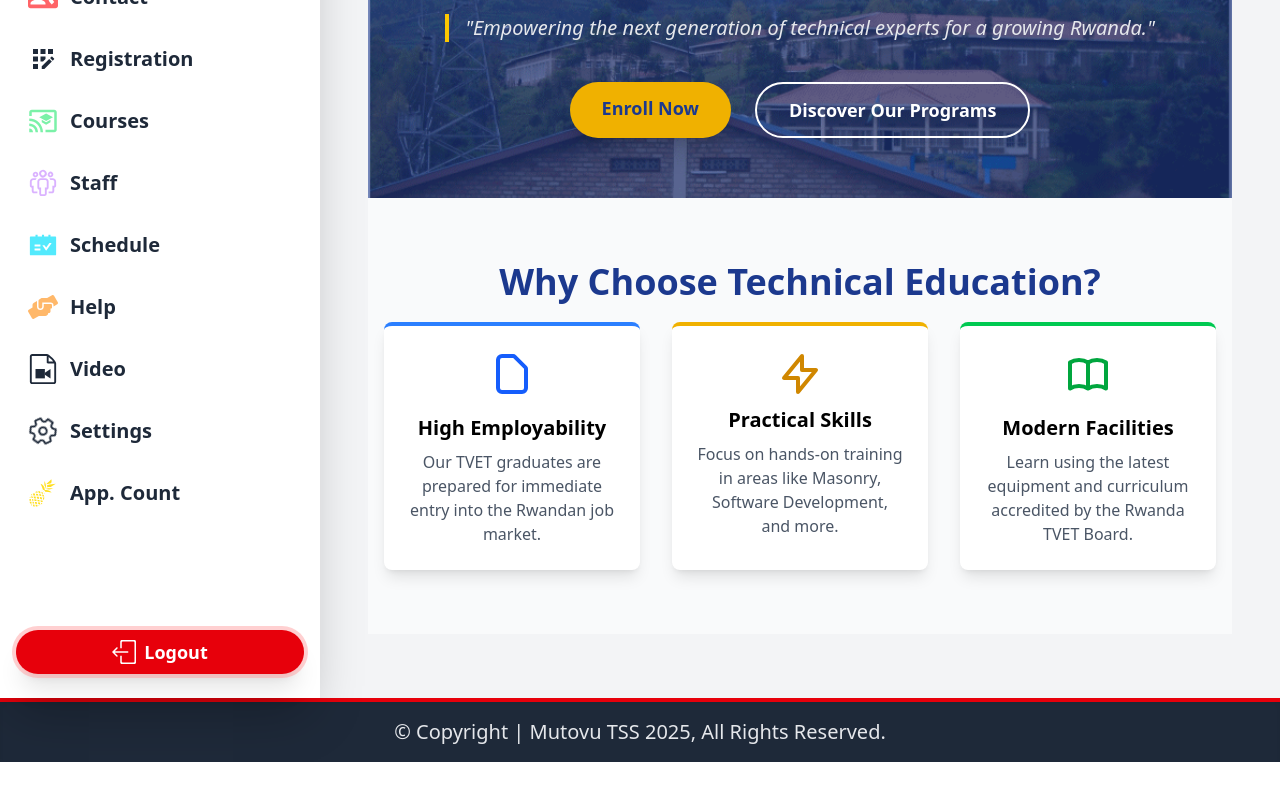
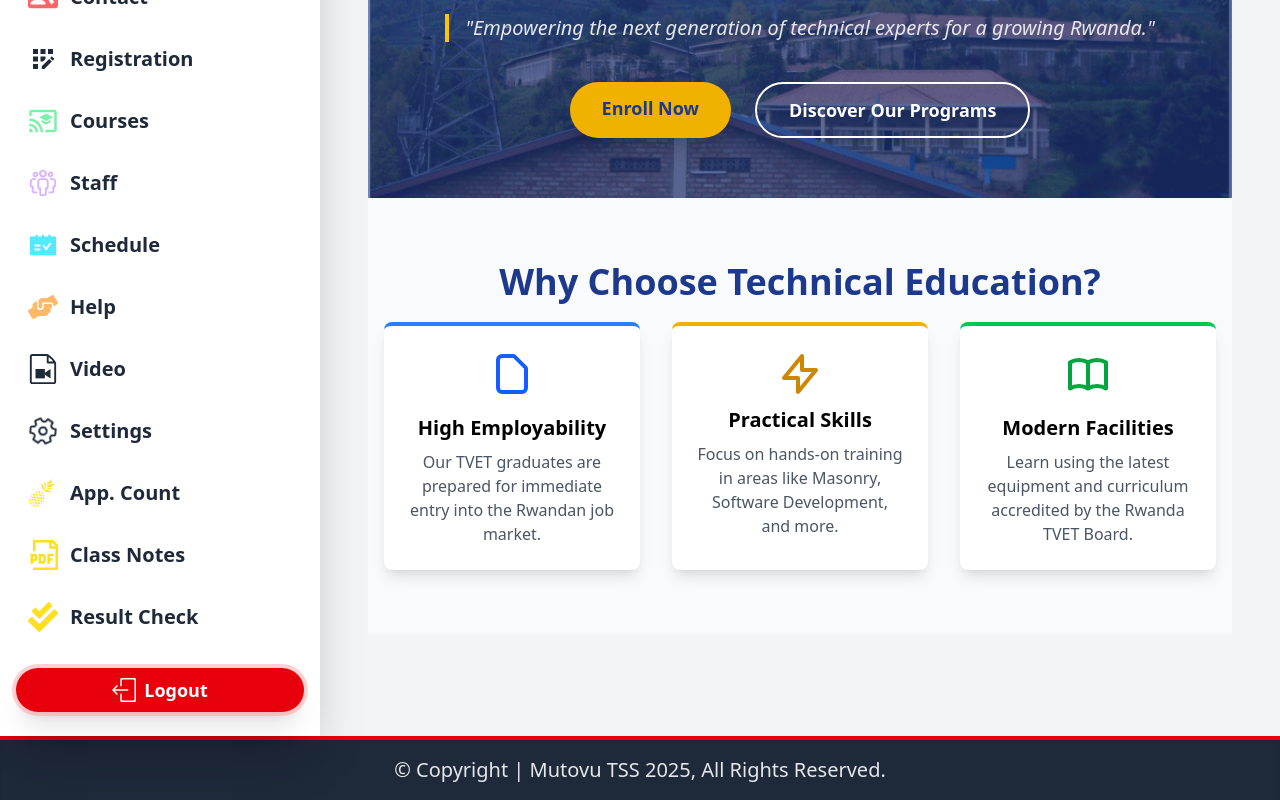
Before and after one commit to athanase12/mutovutss, a React (Vite) app: page / in a window 1280 px wide. Shown: the part 362-1162 px from the top of the page. Before the commit the page ends 1124 px from the top, so only its background shows below. Built offline with nearby package versions, Linux system fonts and the light colour scheme.

Commit message:
first commit

```diff
--- a/src/App.jsx
+++ b/src/App.jsx
@@ -27,6 +27,8 @@ import { ImFileVideo } from "react-icons/im";
 import { FaHandsHelping } from "react-icons/fa";
 import { VscOrganization } from "react-icons/vsc";
 import { AiFillSchedule } from "react-icons/ai";
+import { GrDocumentPdf } from "react-icons/gr";
+import { FaCheckDouble } from "react-icons/fa";
 
 function App() {
     // --- Define NavLink Styles for maximum interactivity ---
@@ -138,6 +140,19 @@ function App() {
                         >
                             <GiPineapple className="text-3xl text-yellow-300" /> App. Count
                         </NavLink>
+<NavLink
+                            to="notes"
+                            className={({ isActive }) => isActive ? activeNavClass : inactiveNavClass}
+                        >
+                            <GrDocumentPdf className="text-3xl text-yellow-300" /> Class Notes
+                        </NavLink>
+<NavLink
+                            to="result"
+                            className={({ isActive }) => isActive ? activeNavClass : inactiveNavClass}
+                        >
+                            <FaCheckDouble className="text-3xl text-yellow-300" /> Result Check
+                        </NavLink>
+
                     </div>
 
                     {/* Unique Logout Button with Strong Interaction */}
```
